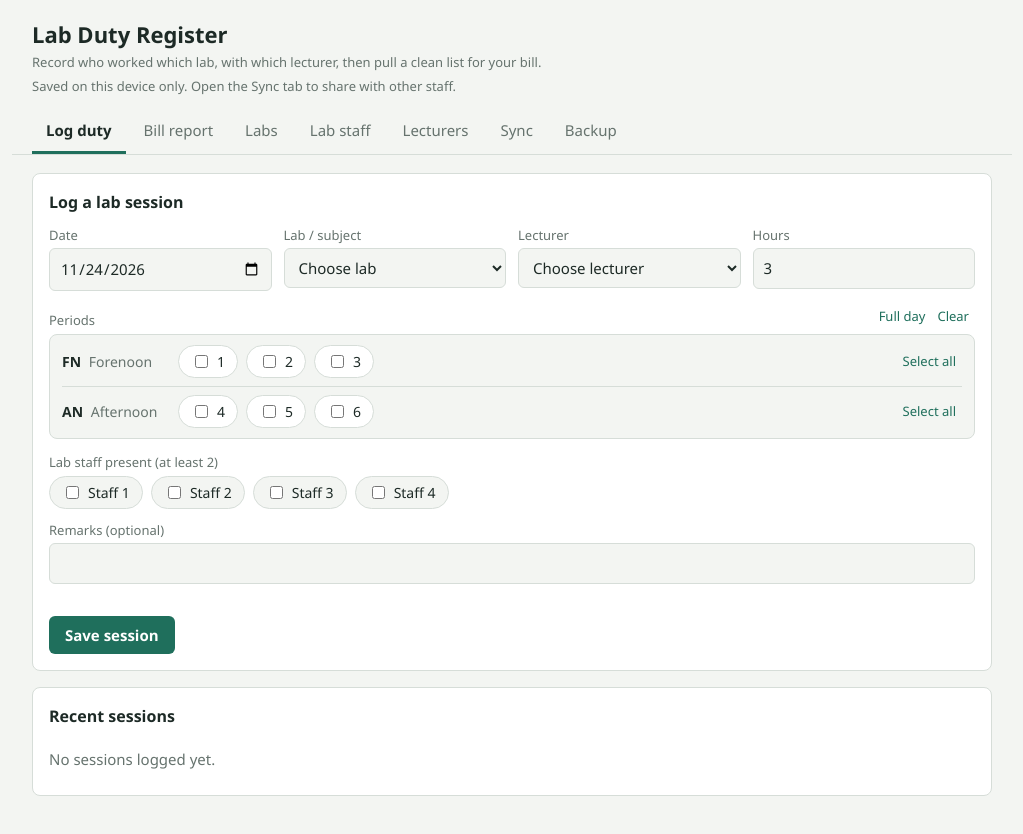
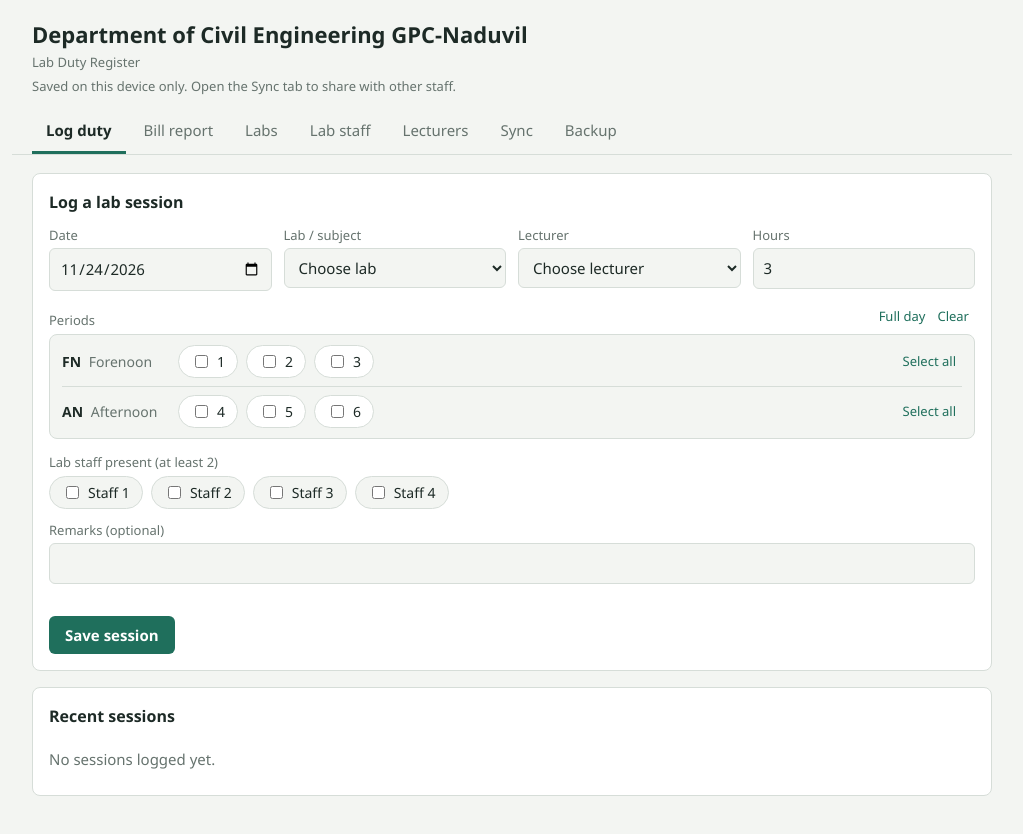
Before and after one commit to sukumaranshravan/gpcncivillab, a plain HTML site: page index.html in a window 1280 px wide. Shown: the whole page, without its empty margins (128-1151 px from the left). Drawn offline with Linux system fonts and the light colour scheme.

Commit message:
Update index.html

```diff
--- a/index.html
+++ b/index.html
@@ -56,8 +56,8 @@ button.link:hover{text-decoration:underline}
 </head>
 <body>
 <header>
-  <h1>Lab Duty Register</h1>
-  <p>Record who worked which lab, with which lecturer, then pull a clean list for your bill.</p>
+  <h1>Department of Civil Engineering GPC-Naduvil</h1>
+  <p>Lab Duty Register</p>
   <p id="syncStat" style="margin-top:4px"></p>
 </header>
 <nav id="nav">
```
